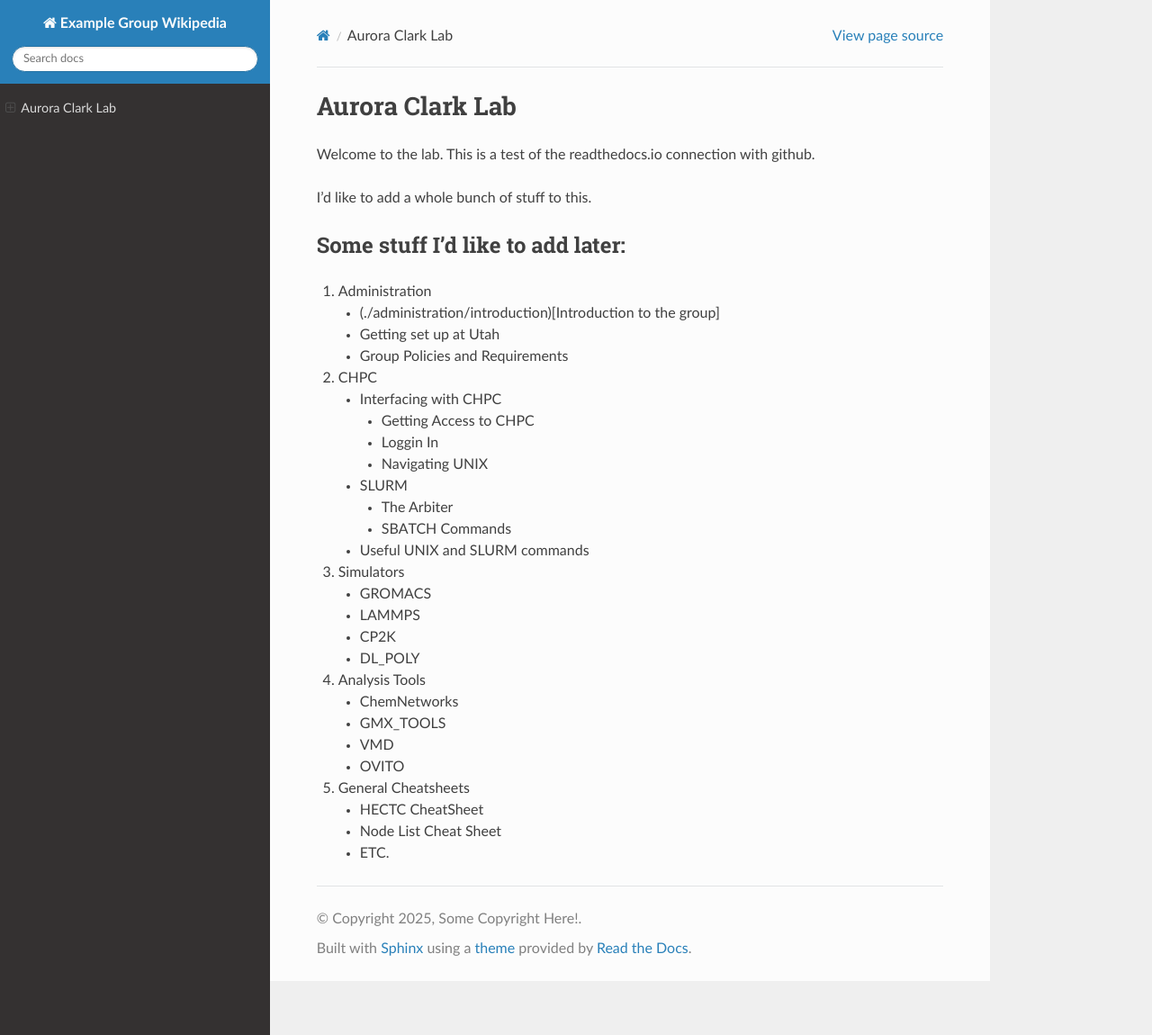
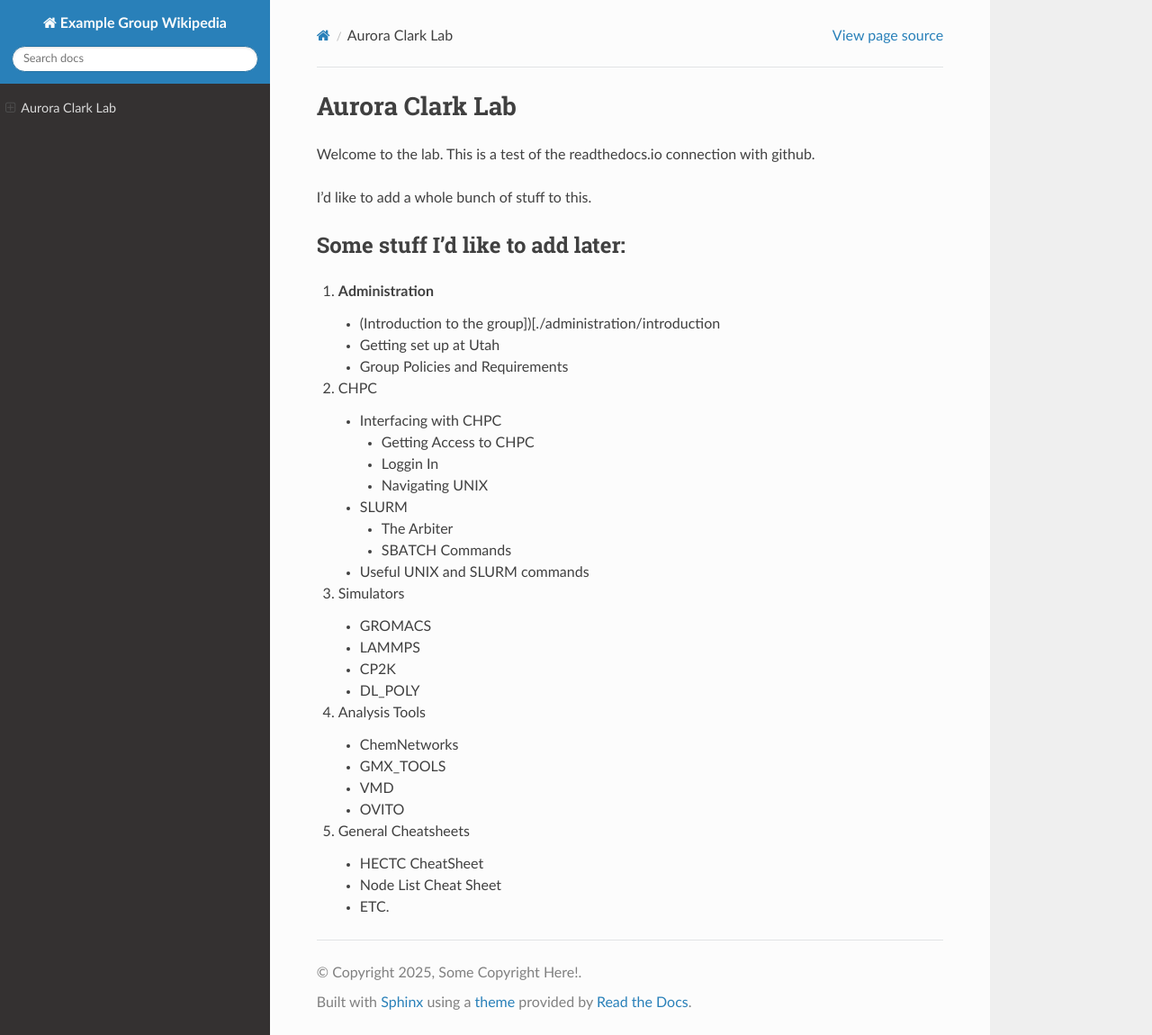
Before and after one commit to jkelowitt/testing_readthedocs, a Sphinx documentation site: the page built from docs/source/index.md, in a window 1280 px wide and 1150 px high. Shown: the whole window at 90% size. Built offline with Sphinx 7.4.7 and the Read the Docs theme 3.1.0, drawn with Linux system fonts in a browser that asks for light colours.

```diff
--- a/docs/source/index.md
+++ b/docs/source/index.md
@@ -6,7 +6,8 @@ I'd like to add a whole bunch of stuff to this.
 
 ## Some stuff I'd like to add later:
 1. Administration
-    - (./administration/introduction)[Introduction to the group]
+    -
+    - (Introduction to the group])[./administration/introduction
     - Getting set up at Utah
     - Group Policies and Requirements
 2. CHPC
```
